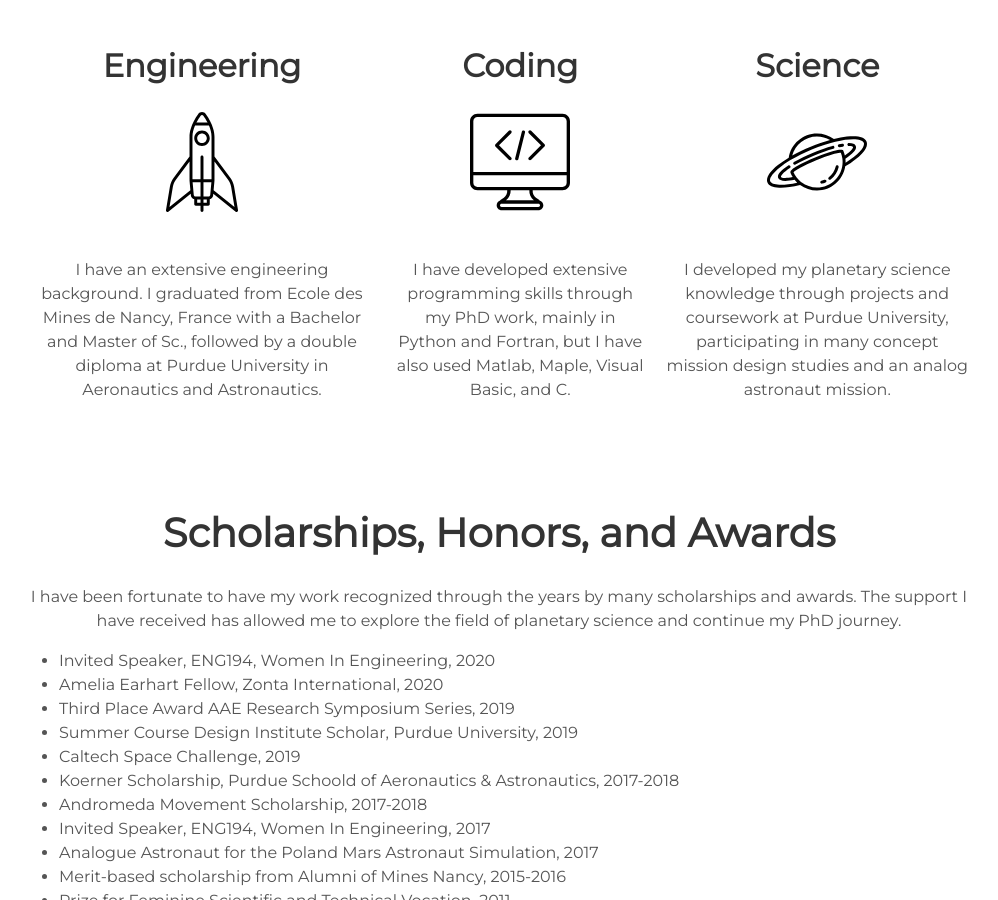
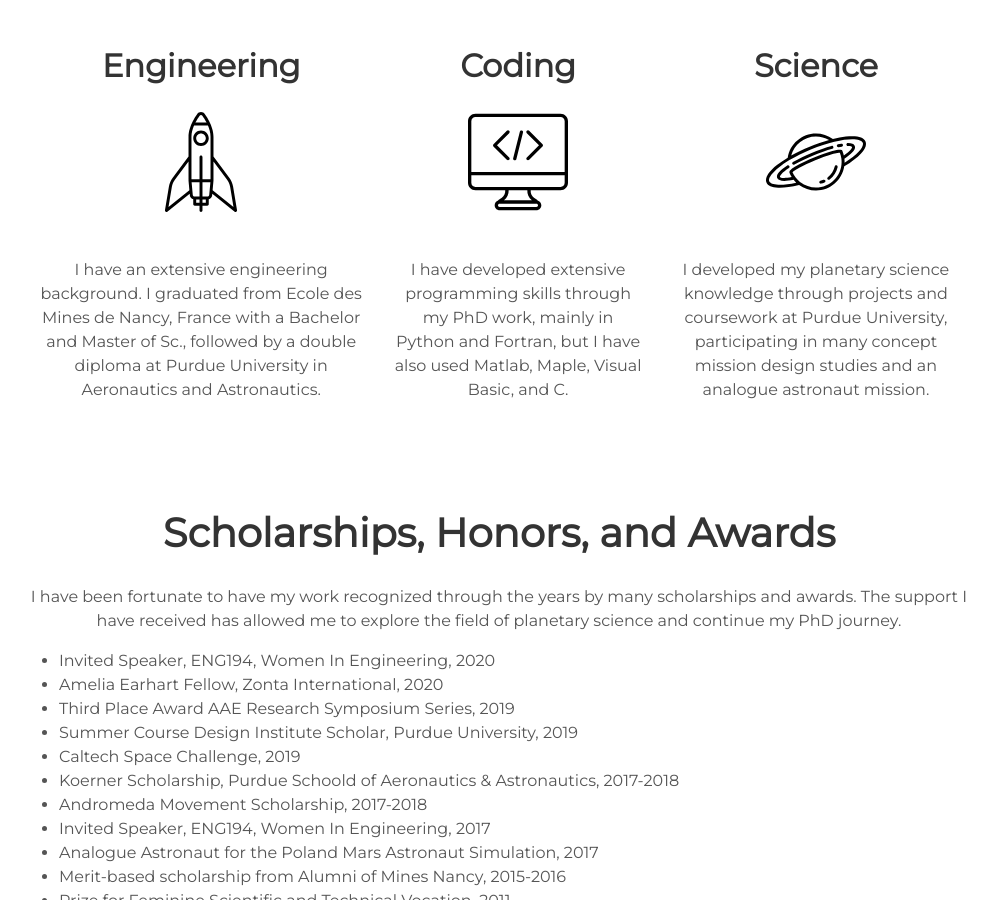
Before and after one commit to jenniferpouplin/jenniferpouplin.github.io, a Jekyll site: the page built from index.html, in a window 1280 px wide and 900 px high, scrolled down 1173 px. Shown: the whole window, without its empty margins (141-1139 px from the left). Built offline with Jekyll 4.4.1, drawn with Linux system fonts in a browser that asks for light colours; some web fonts are replaced.

Commit message:
typo fix

```diff
--- a/_includes/about.html
+++ b/_includes/about.html
@@ -28,7 +28,7 @@
       alt="space"
       height= 100
       width = 100>
-      <p>I developed my planetary science knowledge through projects and coursework at Purdue University, participating in many concept mission design studies and an analog astronaut mission.</p>
+      <p>I developed my planetary science knowledge through projects and coursework at Purdue University, participating in many concept mission design studies and an analogue astronaut mission.</p>
     </div>
   </div>
     <div>
@@ -43,7 +43,7 @@
   <li>Koerner Scholarship, Purdue Schoold of Aeronautics & Astronautics, 2017-2018 </li>
   <li>Andromeda Movement Scholarship, 2017-2018 </li>
   <li>Invited Speaker, ENG194, Women In Engineering, 2017 </li>
-  <li> Analogue Astronaut for the Poland Mars Astronaut Simulation, 2017</li>
+  <li>Analogue Astronaut for the Poland Mars Astronaut Simulation, 2017</li>
   <li>Merit-based scholarship from Alumni of Mines Nancy, 2015-2016 </li>
   <li>Prize for Feminine Scientific and Technical Vocation, 2011 </li>
 </ul>
--- a/_includes/header.html
+++ b/_includes/header.html
@@ -7,7 +7,7 @@
       <div class="header-icons">
         <a aria-label="Send email" href="jpouplin@purdue.edu"><i class="icon fa fa-envelope"></i></a>
         <a aria-label="My Github" target="https://github.com/jenniferpouplin" href="https://github.com/jenniferpouplin"><i class="icon fa fa-github-alt" aria-hidden="true"></i></a>
-        <a aria-label="LinkedIn" target="https://www.linkedin.com/in/jennifer-pouplin/" href="https://www.linkedin.com/in/jennifer-pouplin/2"><i class="icon fa fa-linkedin-square" aria-hidden="true"></i></a>
+        <a aria-label="LinkedIn" target="https://www.linkedin.com/in/jennifer-pouplin/" href="https://www.linkedin.com/in/jennifer-pouplin/"><i class="icon fa fa-linkedin-square" aria-hidden="true"></i></a>
         <a aria-label="Google Scholar" target="https://scholar.google.com/citations?user=jF0OmtYAAAAJ&hl=en&authuser=2" href="https://scholar.google.com/citations?user=jF0OmtYAAAAJ&hl=en&authuser=2"><i class="icon ai ai-google-scholar" aria-hidden="true"></i></a>
       </div>
       <div class="header-links">
```
Also changed, not shown: 2 other files.
